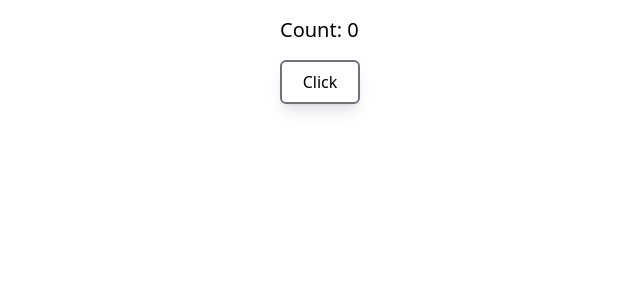
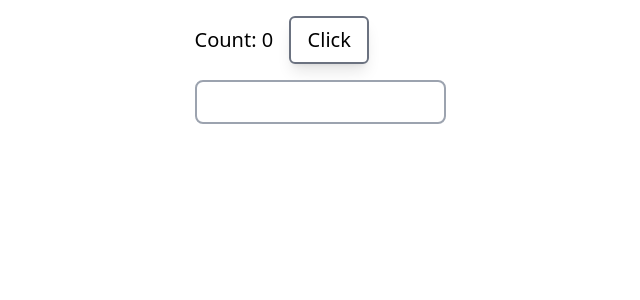
Before and after one commit to kshitijv256/practice-form, a React (Create React App) app: page / in a window 1280 px wide. Shown: the top 300 px of the page, without its empty margins (320-960 px from the left). Built offline with nearby package versions, Linux system fonts and the light colour scheme.

Commit message:
added input using useEffect

```diff
--- a/src/Button/Button.jsx
+++ b/src/Button/Button.jsx
@@ -2,14 +2,12 @@ import React from "react";
 
 function Button({ text, style, onClickCB }) {
   return (
-    <div>
     <button
       className={`${style} p-2 border-2 border-gray-500 w-20 rounded-md`}
       onClick={onClickCB}
     >
       {text}
     </button>
-    </div>
   );
 }
 
--- a/src/Home/Home.jsx
+++ b/src/Home/Home.jsx
@@ -1,23 +1,47 @@
-import React, { useState } from "react";
+import React, { useEffect, useState } from "react";
 import Button from "../Button/Button";
 
 function Home() {
   const [count, setCount] = useState(0);
   const texts = ["Click", "Clicked"];
   const styles = ["shadow-lg", "bg-gray-200"];
+  const [search, setSearch] = useState("");
 
   const handleClick = () => {
     setCount(count + 1);
   };
 
+  // useEffect(() => {
+  //   setCount((count) => count + 1);
+  // }, []);
+
+  useEffect(() => {
+    let timeout = setTimeout(() => {
+      console.log("Search: ", search);
+    }, 1000);
+    return () => {
+      clearTimeout(timeout);
+    };
+  }, [search]);
+
   return (
     <div>
-      <h1 className="text-xl my-4">Count: {count}</h1>
-      <Button
-        text={texts[count % 2]}
-        style={styles[count % 2]}
-        onClickCB={handleClick}
-      />
+      <div className="text-xl my-4 flex gap-4 items-center">
+        Count: {count}
+        <Button
+          text={texts[count % 2]}
+          style={styles[count % 2]}
+          onClickCB={handleClick}
+        />
+      </div>
+      <div>
+        <input
+          type="text"
+          value={search}
+          onChange={(e) => setSearch(e.target.value)}
+          className="border-2 border-gray-400 rounded-lg p-2"
+        />
+      </div>
     </div>
   );
 }
```
Lines whose indentation alone changed are shown as unchanged.
